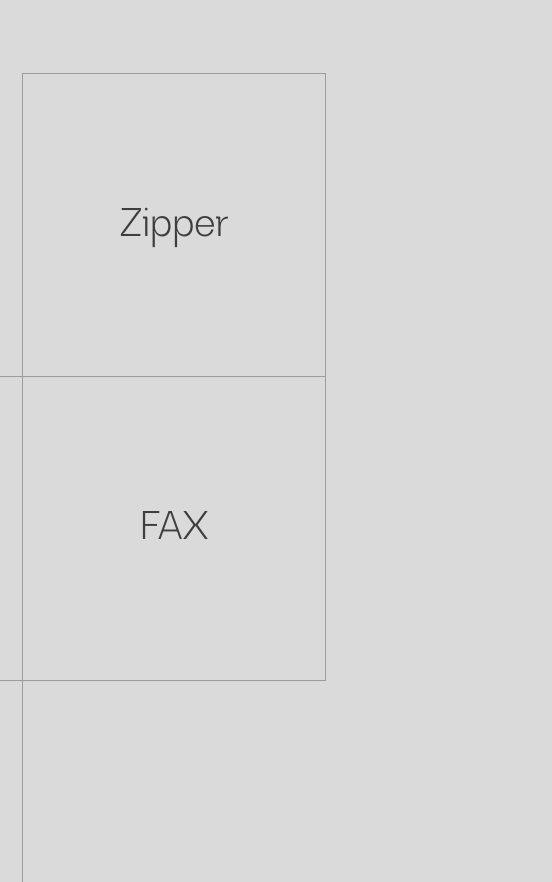
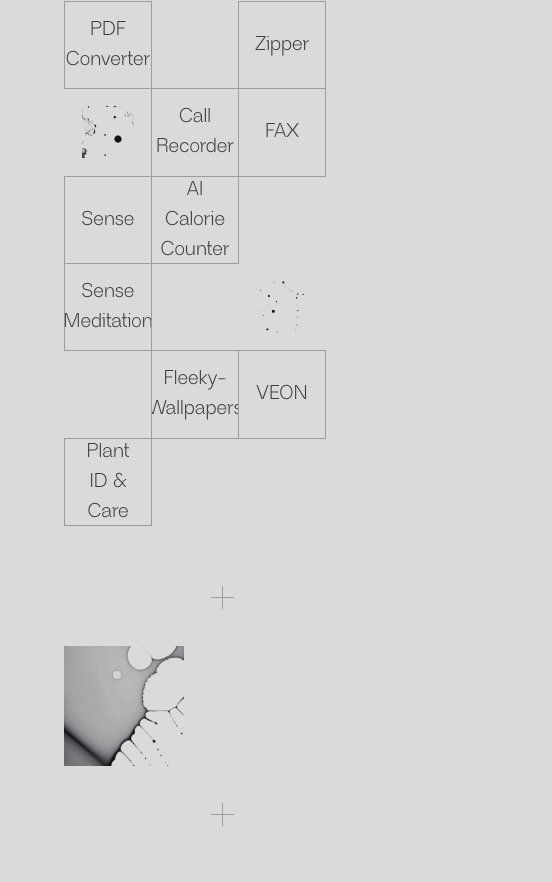
Before and after one commit to burneroff/cocao, a Next.js app: page / in a window 390 px wide. Shown: the part 2562-3444 px from the top of the page, 552 px wide, since content can reach past the window. Built offline with nearby package versions, Linux system fonts and the light colour scheme.

Commit message:
mobile adaptive

```diff
--- a/app/components/sections/Products.tsx
+++ b/app/components/sections/Products.tsx
@@ -11,7 +11,6 @@
 export default function Products() {
   const [hoveredIndex, setHoveredIndex] = useState<number | null>(null);
 
-  // Структура таблицы по строкам (3 колонки, 6 строк)
   const tableRows: Array<
     Array<{
       type: "text" | "frame" | "empty";
@@ -19,37 +18,31 @@
       frameImage?: string;
     }>
   > = [
-    // Строка 1
     [
       { type: "text", content: "PDF Converter" },
       { type: "empty" },
       { type: "text", content: "Zipper" },
     ],
-    // Строка 2
     [
       { type: "frame", frameImage: "/frames/frame_products_1.png" },
       { type: "text", content: "Call Recorder" },
       { type: "text", content: "FAX" },
     ],
-    // Строка 3
     [
       { type: "text", content: "Sense" },
       { type: "text", content: "AI Calorie Counter" },
       { type: "empty" },
     ],
-    // Строка 4
     [
       { type: "text", content: "Sense Meditation" },
       { type: "empty" },
       { type: "frame", frameImage: "/frames/frame_products_2.png" },
     ],
-    // Строка 5
     [
       { type: "empty" },
       { type: "text", content: "Fleeky-Wallpapers" },
       { type: "text", content: "VEON" },
     ],
-    // Строка 6
     [
       { type: "text", content: "Plant ID & Care" },
       { type: "empty" },
@@ -58,99 +51,102 @@
   ];
 
   return (
-    <div className="h-[280vh] flex  items-center justify-end px-16 py-16 relative">
-      <table className="border-collapse flex justify-end">
+    <div className="min-h-screen flex flex-col justify-end px-16 py-16 pt-50 pb-50 sm:pt-100 sm:pb-100 relative">
+      <div className="w-full max-w-[909px]">
+        <table className="w-full table-fixed border-collapse">
           <tbody>
             {tableRows.map((row, rowIndex) => (
               <tr key={rowIndex}>
                 {row.map((item, colIndex) => {
                   const index = rowIndex * 3 + colIndex;
 
-                if (item.type === "text") {
+                  const hasBorder = item.type === "text";
+
                   return (
                     <td
                       key={colIndex}
-                      className="w-[303px] h-[303px] border border-[#9F9B96] relative overflow-hidden cursor-pointer"
+                      className={hasBorder ? "border border-[#9F9B96]" : ""}
+                    >
+                      <div className="w-full max-w-[303px] aspect-square mx-auto relative overflow-hidden">
+                        {/* TEXT */}
+                        {item.type === "text" && (
+                          <div
+                            className="w-full h-full flex items-center justify-center cursor-pointer relative"
                             onMouseEnter={() => setHoveredIndex(index)}
                             onMouseLeave={() => setHoveredIndex(null)}
                           >
-                      <div className="w-full h-full flex items-center justify-center relative">
                             <div
-                          className={`text-[40px] text-[#3F3E3D] font-normal text-center px-4 z-10 transition-opacity duration-300 ${
-                            hoveredIndex === index ? "opacity-0" : "opacity-100"
+                              className={`text-[clamp(20px,3vw,40px)] text-[#3F3E3D] text-center px-4 z-10 transition-opacity duration-300 ${
+                                hoveredIndex === index
+                                  ? "opacity-0"
+                                  : "opacity-100"
                               }`}
                             >
                               {item.content}
                             </div>
+
                             <div
-                          className={`absolute overflow-hidden transition-transform duration-500 ease-out ${
+                              className={`absolute inset-0 transition-transform duration-500 ease-out ${
                                 hoveredIndex === index
                                   ? "translate-y-0"
                                   : "-translate-y-full"
                               }`}
-                          style={{
-                            top: "-1px",
-                            left: "-1px",
-                            right: "-1px",
-                            bottom: "-1px",
-                          }}
                             >
                               <Image
                                 src={getProductImage(item.content || "")}
                                 alt={item.content || ""}
-                            width={305}
-                            height={305}
-                            className="w-full h-full object-cover"
+                                fill
+                                className="object-cover"
                               />
                             </div>
                           </div>
-                    </td>
-                  );
-                } else if (item.type === "frame" && item.frameImage) {
-                  return (
-                    <td
-                      key={colIndex}
-                      className="w-[303px] h-[303px] flex items-center justify-center"
-                    >
+                        )}
+
+                        {/* FRAME (БЕЗ ОБВОДКИ) */}
+                        {item.type === "frame" && item.frameImage && (
+                          <div className="w-full h-full flex items-center justify-center">
                             <Image
                               src={item.frameImage}
                               alt="Product frame"
                               width={184}
                               height={184}
-                        className="w-[184px] h-[184px] object-contain"
+                              className="max-w-[60%] max-h-[60%] object-contain"
                             />
+                          </div>
+                        )}
+
+                        {/* EMPTY (БЕЗ ОБВОДКИ) */}
+                        {item.type === "empty" && (
+                          <div className="w-full h-full" />
+                        )}
+                      </div>
                     </td>
                   );
-                } else {
-                  return <td key={colIndex} className="w-[303px] h-[303px]" />;
-                }
                 })}
               </tr>
             ))}
           </tbody>
         </table>
-
-      {/* Frame products 3 с крестами справа */}
-      <div className="absolute bottom-[100px] left-[318px] w-[184px] h-[184px]">
+      </div>
+      <div className="w-full h-[240px] sm:h-[388px] relative">
+        {/* Frame products 3 */}
+        <div className="absolute bottom-0 w-[120px] h-[120px] md:w-[150px] md:h-[150px] lg:w-[184px] lg:h-[184px]">
           <Image
             src="/frames/frame_products_3.png"
             alt="Frame products 3"
-          width={184}
-          height={184}
-          className="w-full h-full object-contain"
+            fill
+            className="object-contain"
           />
 
-        {/* Кресты справа от картинки: 60px отступ вбок, 50px между крестами по высоте */}
-        {/* Первый Cross: 60px вправо от картинки, вверху */}
           <div className="absolute top-[-60px] right-[-50px]">
             <Cross color="#9F9B96" />
           </div>
 
-        {/* Третий Cross: 60px вправо от картинки, 100px ниже первого */}
           <div className="absolute bottom-[-60px] right-[-50px]">
             <Cross color="#9F9B96" />
           </div>
         </div>
       </div>
+    </div>
   );
 }
```
Lines whose indentation alone changed are shown as unchanged.
